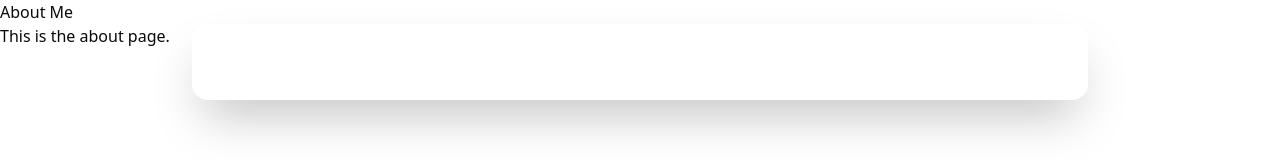
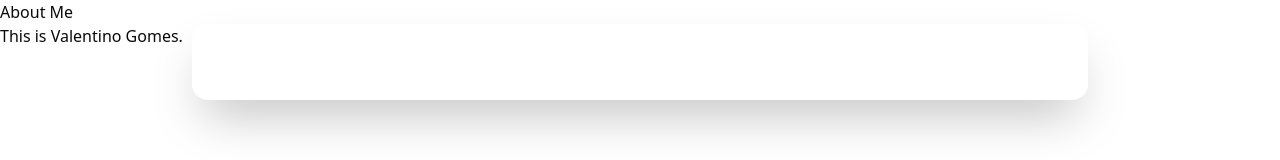
Before and after one commit to valentino0405/val_nextjs_portfolio, a Next.js app: page /about in a window 1280 px wide. Shown: the top 160 px of the page. Built offline with nearby package versions, Linux system fonts and the light colour scheme.

Commit message:
added minor changes

```diff
--- a/src/app/about/page.tsx
+++ b/src/app/about/page.tsx
@@ -4,7 +4,7 @@ const About = () => {
   return (
     <div>
       <h1>About Me</h1>
-      <p>This is the about page.</p>
+      <p>This is Valentino Gomes.</p>
     </div>
   );
 }
```
